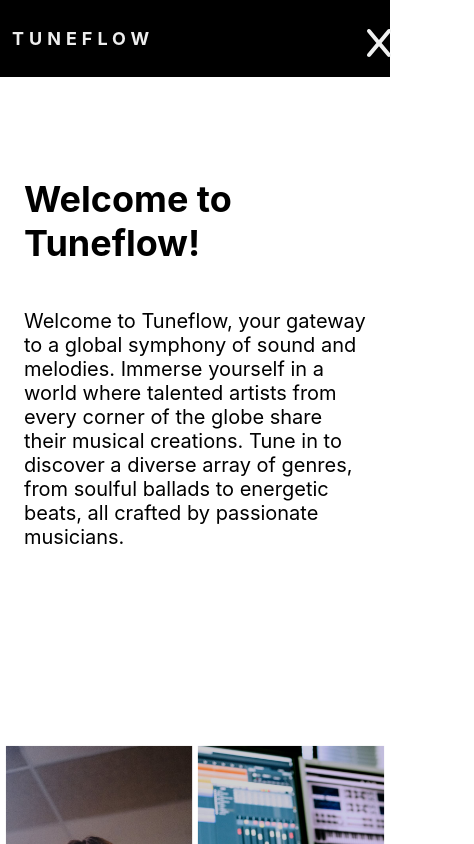
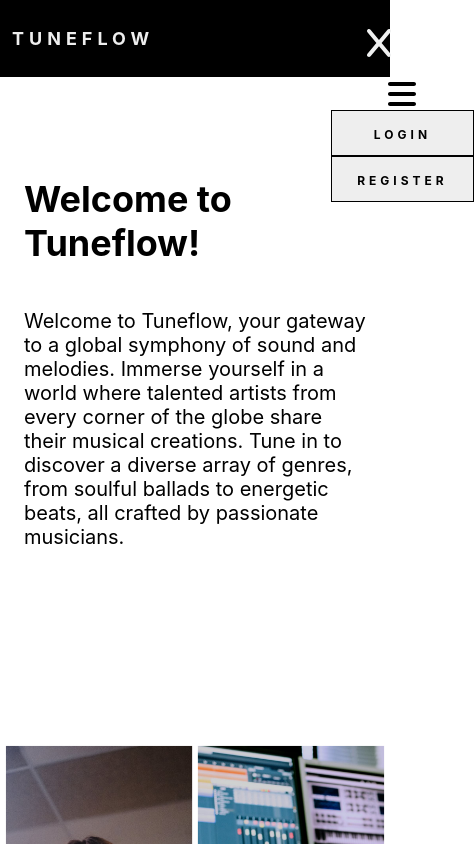
Before and after one commit to Shahabr99/Tuneflow, a React (Create React App) app in the folder frontend/: page / in a window 390 px wide. Both pictures are taken after a click on the icon 380 px from the left and 42 px from the top of the page. Shown: the top 844 px of the page, 474 px wide, since content can reach past the window. Built offline with nearby package versions, Linux system fonts and the light colour scheme; no server answers.

Commit message:
responsive homepage

```diff
--- a/frontend/src/Nav-Routes/Navigation.css
+++ b/frontend/src/Nav-Routes/Navigation.css
@@ -78,6 +78,7 @@ ul li a:hover {
     width: 100%;
     padding: 12px;
     text-align: center;
+    cursor: pointer;
   }
 
   .navbar ul a {
@@ -87,7 +88,6 @@ ul li a:hover {
   }
 
   .active-icon {
-    display: inline-block;
     visibility: visible;
     opacity: 1;
     left: 94%;
@@ -96,7 +96,6 @@ ul li a:hover {
   }
 
   .close-icon {
-    display: inline-block;
     visibility: visible;
     opacity: 1;
     top: 35%;
--- a/frontend/src/Nav-Routes/Navigation.js
+++ b/frontend/src/Nav-Routes/Navigation.js
@@ -22,7 +22,7 @@ function Navigation({logout}) {
   // Renders navbar if a user is logged in
   function loggedIn() {
     return (
-      <ul className={!menuOpen ? "active" : "hidden"}>
+      <ul className={ menuOpen ? "active" : "hidden"}>
         <li>
           <NavLink to="/tracks">
             Tracks
@@ -48,7 +48,7 @@ function Navigation({logout}) {
   // renders a different navbar when user logs out
   function loggedOut() {
     return (
-      <ul className={!menuOpen ? "active" : "hidden"}>
+      <ul className={ menuOpen ? "active" : "hidden"}>
         <div className="bx">
           <FontAwesomeIcon icon={faBars} size="2x"/>
         </div>
```
